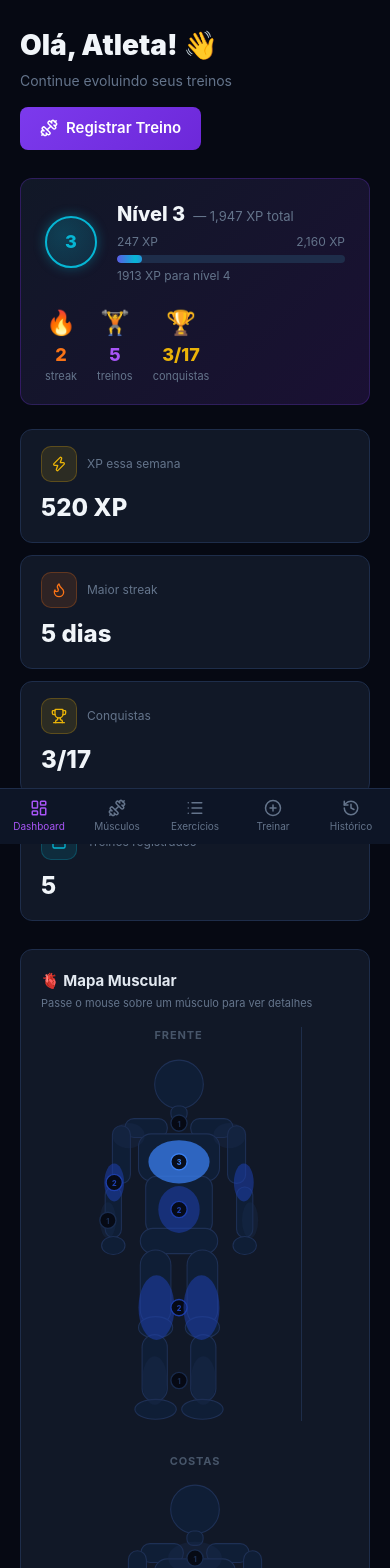
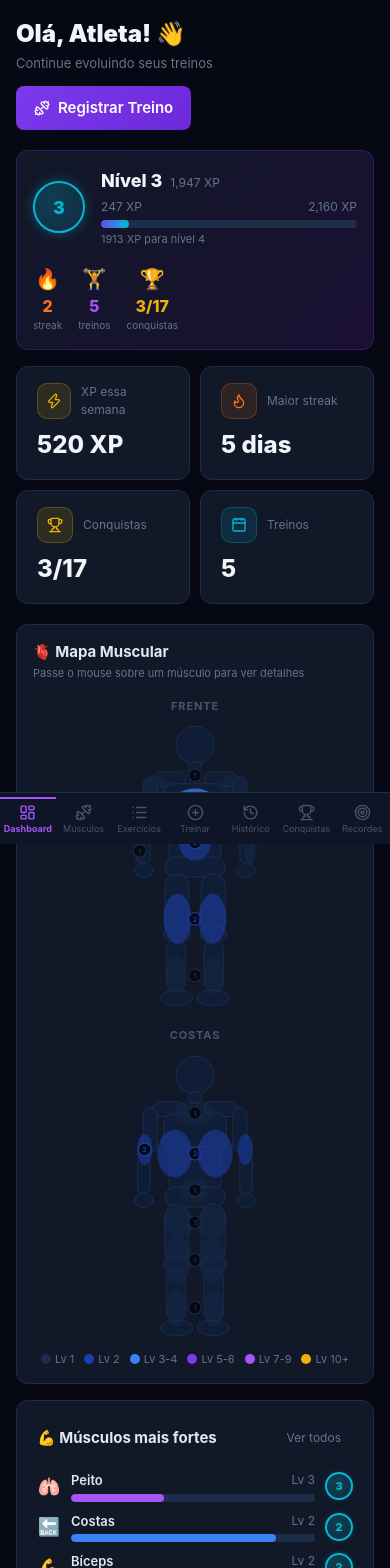
Before and after one commit to ThiagoGTK/Fitness-rpg, a React (Vite) app: page / in a window 390 px wide. Shown: the top 1568 px of the page. Built offline with nearby package versions, Linux system fonts and the light colour scheme.

Commit message:
feat: mobile-first responsive layout across all pages

```diff
--- a/src/components/BodyMap.tsx
+++ b/src/components/BodyMap.tsx
@@ -223,13 +223,13 @@ export function BodyMap() {
       </div>
 
       {/* Side-by-side views */}
-      <div style={{ display: 'flex', justifyContent: 'center', gap: 32, flexWrap: 'wrap' }}>
+      <div className="bodymap-views">
         {/* Front */}
-        <div style={{ display: 'flex', flexDirection: 'column', alignItems: 'center', gap: 8 }}>
+        <div style={{ display: 'flex', flexDirection: 'column', alignItems: 'center', gap: 6 }}>
           <span style={{ fontSize: 11, fontWeight: 700, letterSpacing: '0.08em', color: '#475569', textTransform: 'uppercase' }}>
             Frente
           </span>
-          <svg viewBox="0 0 200 410" width="180" height="369" style={{ overflow: 'visible', display: 'block' }}>
+          <svg className="bodymap-svg" viewBox="0 0 200 410" style={{ overflow: 'visible', display: 'block' }}>
             <SvgDefs suffix="-front" />
             <BodySilhouette />
             {renderRegions(FRONT_REGIONS, FRONT_LABEL, '-front')}
@@ -237,17 +237,14 @@ export function BodyMap() {
         </div>
 
         {/* Divider */}
-        <div style={{
-          width: 1, background: '#1e2d4a', alignSelf: 'stretch', flexShrink: 0,
-          display: 'flex', alignItems: 'center',
-        }} />
+        <div className="bodymap-divider" />
 
         {/* Back */}
-        <div style={{ display: 'flex', flexDirection: 'column', alignItems: 'center', gap: 8 }}>
+        <div style={{ display: 'flex', flexDirection: 'column', alignItems: 'center', gap: 6 }}>
           <span style={{ fontSize: 11, fontWeight: 700, letterSpacing: '0.08em', color: '#475569', textTransform: 'uppercase' }}>
             Costas
           </span>
-          <svg viewBox="0 0 200 410" width="180" height="369" style={{ overflow: 'visible', display: 'block' }}>
+          <svg className="bodymap-svg" viewBox="0 0 200 410" style={{ overflow: 'visible', display: 'block' }}>
             <SvgDefs suffix="-back" />
             <BodySilhouette />
             {renderRegions(BACK_REGIONS, BACK_LABEL, '-back')}
--- a/src/components/Navigation.tsx
+++ b/src/components/Navigation.tsx
@@ -169,27 +169,28 @@ export function Navigation() {
         </div>
       )}
 
-      {/* Bottom nav (mobile) */}
+      {/* Bottom nav (mobile) — all 7 items, icon + label for active */}
       <nav style={{
         position: 'fixed', bottom: 0, left: 0, right: 0,
         background: '#0d1526', borderTop: '1px solid #1e2d4a',
-        display: 'flex', zIndex: 50, padding: '6px 0',
+        display: 'flex', zIndex: 50, padding: '4px 0',
       }}
         className="mobile-nav"
       >
-        {NAV.slice(0, 5).map(({ to, icon: Icon, label }) => {
+        {NAV.map(({ to, icon: Icon, label }) => {
           const active = to === '/' ? location.pathname === '/' : location.pathname.startsWith(to);
           return (
             <NavLink
               key={to} to={to}
               style={{
                 flex: 1, display: 'flex', flexDirection: 'column', alignItems: 'center',
-                gap: 2, textDecoration: 'none', fontSize: 10,
-                color: active ? '#a855f7' : '#64748b',
-                padding: '4px 0',
+                gap: 1, textDecoration: 'none', fontSize: 9, fontWeight: active ? 700 : 400,
+                color: active ? '#a855f7' : '#475569',
+                padding: '5px 2px',
+                borderTop: active ? '2px solid #a855f7' : '2px solid transparent',
               }}
             >
-              <Icon size={18} />
+              <Icon size={17} />
               <span>{label}</span>
             </NavLink>
           );
--- a/src/pages/AchievementsPage.tsx
+++ b/src/pages/AchievementsPage.tsx
@@ -17,9 +17,9 @@ export function AchievementsPage() {
   const locked = achievements.filter(a => !a.unlockedAt);
 
   return (
-    <div className="fade-in-up" style={{ padding: '24px 20px', maxWidth: 900, margin: '0 auto' }}>
-      <div style={{ marginBottom: 24 }}>
-        <h1 style={{ margin: 0, fontSize: 26, fontWeight: 900, color: '#f1f5f9' }}>🏆 Conquistas</h1>
+    <div className="page-wrap fade-in-up" style={{ maxWidth: 900 }}>
+      <div style={{ marginBottom: 16 }}>
+        <h1 style={{ margin: 0, fontSize: 24, fontWeight: 900, color: '#f1f5f9' }}>🏆 Conquistas</h1>
         <p style={{ margin: '4px 0 0', color: '#64748b', fontSize: 14 }}>
           {unlocked.length} de {achievements.length} conquistadas
         </p>
@@ -52,7 +52,7 @@ export function AchievementsPage() {
           <h3 style={{ fontSize: 15, fontWeight: 700, color: '#eab308', marginBottom: 14 }}>
             ⭐ Conquistadas ({unlocked.length})
           </h3>
-          <div style={{ display: 'grid', gridTemplateColumns: 'repeat(auto-fill, minmax(260px, 1fr))', gap: 12, marginBottom: 28 }}>
+          <div className="grid-items" style={{ marginBottom: 24 }}>
             {unlocked.map(a => (
               <div key={a.id} className="game-card" style={{
                 padding: '16px 18px',
@@ -91,7 +91,7 @@ export function AchievementsPage() {
             <Lock size={14} style={{ display: 'inline', verticalAlign: 'middle', marginRight: 6 }} />
             Bloqueadas ({locked.length})
           </h3>
-          <div style={{ display: 'grid', gridTemplateColumns: 'repeat(auto-fill, minmax(260px, 1fr))', gap: 12 }}>
+          <div className="grid-items">
             {locked.map(a => (
               <div key={a.id} className="game-card" style={{ padding: '16px 18px', opacity: 0.6 }}>
                 <div style={{ display: 'flex', gap: 12, alignItems: 'flex-start' }}>
--- a/src/pages/Dashboard.tsx
+++ b/src/pages/Dashboard.tsx
@@ -59,79 +59,79 @@ export function Dashboard() {
   }
 
   return (
-    <div className="fade-in-up" style={{ padding: '24px 20px', maxWidth: 1100, margin: '0 auto' }}>
+    <div className="page-wrap fade-in-up">
       {/* Header */}
       <div style={{
         display: 'flex', alignItems: 'center', justifyContent: 'space-between',
-        flexWrap: 'wrap', gap: 16, marginBottom: 28,
+        flexWrap: 'wrap', gap: 12, marginBottom: 20,
       }}>
         <div>
-          <h1 style={{ margin: 0, fontSize: 28, fontWeight: 900, color: '#f1f5f9' }}>
+          <h1 style={{ margin: 0, fontSize: 24, fontWeight: 900, color: '#f1f5f9' }}>
             Olá, {user.name}! 👋
           </h1>
-          <p style={{ margin: '4px 0 0', color: '#64748b', fontSize: 14 }}>
+          <p style={{ margin: '2px 0 0', color: '#64748b', fontSize: 13 }}>
             Continue evoluindo seus treinos
           </p>
         </div>
-        <button className="btn-primary" onClick={() => navigate('/log')} style={{ fontSize: 15 }}>
-          <Dumbbell size={18} /> Registrar Treino
+        <button className="btn-primary" onClick={() => navigate('/log')}>
+          <Dumbbell size={16} /> Registrar Treino
         </button>
       </div>
 
       {/* User level card */}
       <div className="game-card" style={{
-        padding: '20px 24px', marginBottom: 24,
+        padding: '16px', marginBottom: 16,
         background: 'linear-gradient(135deg, #111827 0%, #1a1033 100%)',
         border: '1px solid #7c3aed40',
       }}>
-        <div style={{ display: 'flex', alignItems: 'center', gap: 20, flexWrap: 'wrap' }}>
+        <div className="level-card-inner">
           <LevelBadge level={user.level} size="lg" glow />
-          <div style={{ flex: 1, minWidth: 200 }}>
-            <div style={{ display: 'flex', alignItems: 'baseline', gap: 8, marginBottom: 4 }}>
-              <span style={{ fontSize: 20, fontWeight: 800, color: '#f1f5f9' }}>Nível {user.level}</span>
-              <span style={{ fontSize: 13, color: '#64748b' }}>— {user.totalXP.toLocaleString()} XP total</span>
+          <div style={{ flex: 1, minWidth: 140 }}>
+            <div style={{ display: 'flex', alignItems: 'baseline', gap: 8, marginBottom: 4, flexWrap: 'wrap' }}>
+              <span style={{ fontSize: 18, fontWeight: 800, color: '#f1f5f9' }}>Nível {user.level}</span>
+              <span style={{ fontSize: 12, color: '#64748b' }}>{user.totalXP.toLocaleString()} XP</span>
             </div>
             <XPBar current={userXPCurrent} required={userXPRequired} showLabel animated />
-            <div style={{ fontSize: 12, color: '#64748b', marginTop: 4 }}>
+            <div style={{ fontSize: 11, color: '#64748b', marginTop: 3 }}>
               {userXPRequired - userXPCurrent} XP para nível {user.level + 1}
             </div>
           </div>
-          <div style={{ display: 'flex', gap: 20, flexWrap: 'wrap' }}>
+          <div style={{ display: 'flex', gap: 16 }}>
             {user.streak > 0 && (
               <div style={{ textAlign: 'center' }}>
-                <div style={{ fontSize: 24 }}>🔥</div>
-                <div style={{ fontSize: 18, fontWeight: 800, color: '#f97316' }}>{user.streak}</div>
-                <div style={{ fontSize: 11, color: '#64748b' }}>streak</div>
+                <div style={{ fontSize: 20 }}>🔥</div>
+                <div style={{ fontSize: 16, fontWeight: 800, color: '#f97316' }}>{user.streak}</div>
+                <div style={{ fontSize: 10, color: '#64748b' }}>streak</div>
               </div>
             )}
             <div style={{ textAlign: 'center' }}>
-              <div style={{ fontSize: 24 }}>🏋️</div>
-              <div style={{ fontSize: 18, fontWeight: 800, color: '#a855f7' }}>{workouts.length}</div>
-              <div style={{ fontSize: 11, color: '#64748b' }}>treinos</div>
+              <div style={{ fontSize: 20 }}>🏋️</div>
+              <div style={{ fontSize: 16, fontWeight: 800, color: '#a855f7' }}>{workouts.length}</div>
+              <div style={{ fontSize: 10, color: '#64748b' }}>treinos</div>
             </div>
             <div style={{ textAlign: 'center' }}>
-              <div style={{ fontSize: 24 }}>🏆</div>
-              <div style={{ fontSize: 18, fontWeight: 800, color: '#eab308' }}>{unlockedCount}/{achievements.length}</div>
-              <div style={{ fontSize: 11, color: '#64748b' }}>conquistas</div>
+              <div style={{ fontSize: 20 }}>🏆</div>
+              <div style={{ fontSize: 16, fontWeight: 800, color: '#eab308' }}>{unlockedCount}/{achievements.length}</div>
+              <div style={{ fontSize: 10, color: '#64748b' }}>conquistas</div>
             </div>
           </div>
         </div>
       </div>
 
       {/* Stats grid */}
-      <div style={{ display: 'grid', gridTemplateColumns: 'repeat(auto-fill, minmax(180px, 1fr))', gap: 12, marginBottom: 28 }}>
+      <div className="grid-stat">
         <StatCard icon={<Zap size={16} />} label="XP essa semana" value={`${user.weeklyXP.toLocaleString()} XP`} color="#eab308" />
         <StatCard icon={<Flame size={16} />} label="Maior streak" value={`${user.longestStreak} dias`} color="#f97316" />
         <StatCard icon={<Trophy size={16} />} label="Conquistas" value={`${unlockedCount}/${achievements.length}`} color="#eab308" />
-        <StatCard icon={<Calendar size={16} />} label="Treinos registrados" value={workouts.length} color="#06b6d4" />
+        <StatCard icon={<Calendar size={16} />} label="Treinos" value={workouts.length} color="#06b6d4" />
       </div>
 
       {/* Body map */}
-      <div className="game-card" style={{ padding: '20px', marginBottom: 20 }}>
+      <div className="game-card" style={{ padding: '16px', marginBottom: 16 }}>
         <BodyMap />
       </div>
 
-      <div style={{ display: 'grid', gridTemplateColumns: 'repeat(auto-fill, minmax(320px, 1fr))', gap: 20 }}>
+      <div className="grid-cards">
         {/* Top muscles */}
         <div className="game-card" style={{ padding: '20px' }}>
           <div style={{ display: 'flex', alignItems: 'center', justifyContent: 'space-between', marginBottom: 16 }}>
--- a/src/pages/ExercisesPage.tsx
+++ b/src/pages/ExercisesPage.tsx
@@ -160,13 +160,13 @@ export function ExercisesPage() {
   function getMuscle(id: string) { return muscles.find(m => m.id === id); }
 
   return (
-    <div className="fade-in-up" style={{ padding: '24px 20px', maxWidth: 1100, margin: '0 auto' }}>
+    <div className="page-wrap fade-in-up">
       {(showModal || editing) && (
         <ExerciseModal exercise={editing} onClose={() => { setShowModal(false); setEditing(undefined); }} />
       )}
       {confirmDelete && (
         <div className="modal-backdrop" style={{ position: 'fixed', inset: 0, zIndex: 200, background: 'rgba(0,0,0,0.75)', display: 'flex', alignItems: 'center', justifyContent: 'center', padding: 16 }}>
-          <div className="modal-content game-card" style={{ padding: 28, maxWidth: 360, textAlign: 'center' }}>
+          <div className="modal-content game-card" style={{ padding: 24, maxWidth: 340, width: '100%', textAlign: 'center' }}>
             <div style={{ fontSize: 36, marginBottom: 12 }}>🗑️</div>
             <h3 style={{ margin: '0 0 8px', color: '#f1f5f9' }}>Excluir exercício?</h3>
             <p style={{ color: '#64748b', fontSize: 14, margin: '0 0 20px' }}>Esta ação não pode ser desfeita.</p>
@@ -180,10 +180,10 @@ export function ExercisesPage() {
         </div>
       )}
 
-      <div style={{ display: 'flex', alignItems: 'center', justifyContent: 'space-between', flexWrap: 'wrap', gap: 12, marginBottom: 24 }}>
+      <div style={{ display: 'flex', alignItems: 'center', justifyContent: 'space-between', flexWrap: 'wrap', gap: 12, marginBottom: 16 }}>
         <div>
-          <h1 style={{ margin: 0, fontSize: 26, fontWeight: 900, color: '#f1f5f9' }}>🏋️ Exercícios</h1>
-          <p style={{ margin: '4px 0 0', color: '#64748b', fontSize: 14 }}>{exercises.length} exercícios cadastrados</p>
+          <h1 style={{ margin: 0, fontSize: 24, fontWeight: 900, color: '#f1f5f9' }}>🏋️ Exercícios</h1>
+          <p style={{ margin: '2px 0 0', color: '#64748b', fontSize: 13 }}>{exercises.length} exercícios cadastrados</p>
         </div>
         <button className="btn-primary" onClick={() => setShowModal(true)}>
           <Plus size={16} /> Novo Exercício
@@ -191,20 +191,20 @@ export function ExercisesPage() {
       </div>
 
       {/* Filters */}
-      <div style={{ display: 'flex', gap: 10, flexWrap: 'wrap', marginBottom: 20 }}>
-        <input className="game-input" style={{ maxWidth: 220 }} placeholder="Buscar exercício..." value={search} onChange={e => setSearch(e.target.value)} />
-        <select className="game-input" style={{ maxWidth: 180 }} value={filterType} onChange={e => setFilterType(e.target.value)}>
+      <div className="filter-row">
+        <input className="game-input" placeholder="Buscar..." value={search} onChange={e => setSearch(e.target.value)} />
+        <select className="game-input" value={filterType} onChange={e => setFilterType(e.target.value)}>
           <option value="">Todos os tipos</option>
           {Object.entries(EXERCISE_TYPE_LABELS).map(([k, v]) => <option key={k} value={k}>{v}</option>)}
         </select>
-        <select className="game-input" style={{ maxWidth: 180 }} value={filterMuscle} onChange={e => setFilterMuscle(e.target.value)}>
+        <select className="game-input" value={filterMuscle} onChange={e => setFilterMuscle(e.target.value)}>
           <option value="">Todos os músculos</option>
           {muscles.map(m => <option key={m.id} value={m.id}>{m.icon} {m.name}</option>)}
         </select>
       </div>
 
       {/* Exercise list */}
-      <div style={{ display: 'grid', gridTemplateColumns: 'repeat(auto-fill, minmax(300px, 1fr))', gap: 14 }}>
+      <div className="grid-exercises">
         {sorted.map(ex => {
           const pm = getMuscle(ex.primaryMuscleId);
           const req = xpForExerciseLevel(ex.level);
--- a/src/pages/HistoryPage.tsx
+++ b/src/pages/HistoryPage.tsx
@@ -47,14 +47,14 @@ export function HistoryPage() {
     s + w.entries.reduce((es, e) => es + calcVolume(e.sets), 0), 0);
 
   return (
-    <div className="fade-in-up" style={{ padding: '24px 20px', maxWidth: 900, margin: '0 auto' }}>
-      <div style={{ marginBottom: 24 }}>
-        <h1 style={{ margin: 0, fontSize: 26, fontWeight: 900, color: '#f1f5f9' }}>📋 Histórico de Treinos</h1>
-        <p style={{ margin: '4px 0 0', color: '#64748b', fontSize: 14 }}>{totalSessions} sessões registradas</p>
+    <div className="page-wrap fade-in-up" style={{ maxWidth: 900 }}>
+      <div style={{ marginBottom: 16 }}>
+        <h1 style={{ margin: 0, fontSize: 24, fontWeight: 900, color: '#f1f5f9' }}>📋 Histórico de Treinos</h1>
+        <p style={{ margin: '2px 0 0', color: '#64748b', fontSize: 13 }}>{totalSessions} sessões registradas</p>
       </div>
 
       {/* Summary */}
-      <div style={{ display: 'grid', gridTemplateColumns: 'repeat(auto-fill, minmax(160px, 1fr))', gap: 12, marginBottom: 24 }}>
+      <div className="grid-summary">
         {[
           { label: 'Total de sessões', value: totalSessions, icon: '📅', color: '#a855f7' },
           { label: 'XP total ganho', value: `${totalXP.toLocaleString()}`, icon: '⚡', color: '#eab308' },
@@ -69,13 +69,13 @@ export function HistoryPage() {
       </div>
 
       {/* Filters */}
-      <div style={{ display: 'flex', gap: 10, flexWrap: 'wrap', marginBottom: 20 }}>
-        <input className="game-input" style={{ maxWidth: 220 }} placeholder="Buscar..." value={search} onChange={e => setSearch(e.target.value)} />
-        <select className="game-input" style={{ maxWidth: 200 }} value={filterExercise} onChange={e => setFilterExercise(e.target.value)}>
+      <div className="filter-row">
+        <input className="game-input" placeholder="Buscar..." value={search} onChange={e => setSearch(e.target.value)} />
+        <select className="game-input" value={filterExercise} onChange={e => setFilterExercise(e.target.value)}>
           <option value="">Todos os exercícios</option>
           {exercises.map(ex => <option key={ex.id} value={ex.id}>{ex.name}</option>)}
         </select>
-        <select className="game-input" style={{ maxWidth: 180 }} value={filterMuscle} onChange={e => setFilterMuscle(e.target.value)}>
+        <select className="game-input" value={filterMuscle} onChange={e => setFilterMuscle(e.target.value)}>
           <option value="">Todos os músculos</option>
           {muscles.map(m => <option key={m.id} value={m.id}>{m.icon} {m.name}</option>)}
         </select>
--- a/src/pages/MusclesPage.tsx
+++ b/src/pages/MusclesPage.tsx
@@ -26,19 +26,19 @@ export function MusclesPage() {
   const totalXP = muscles.reduce((s, m) => s + m.totalXPEarned, 0);
 
   return (
-    <div className="fade-in-up" style={{ padding: '24px 20px', maxWidth: 1100, margin: '0 auto' }}>
+    <div className="page-wrap fade-in-up">
       {/* Header */}
-      <div style={{ marginBottom: 24 }}>
-        <h1 style={{ margin: 0, fontSize: 26, fontWeight: 900, color: '#f1f5f9' }}>
+      <div style={{ marginBottom: 16 }}>
+        <h1 style={{ margin: 0, fontSize: 24, fontWeight: 900, color: '#f1f5f9' }}>
           💪 Grupos Musculares
         </h1>
-        <p style={{ margin: '4px 0 0', color: '#64748b', fontSize: 14 }}>
+        <p style={{ margin: '2px 0 0', color: '#64748b', fontSize: 13 }}>
           Acompanhe a evolução de cada músculo
         </p>
       </div>
 
       {/* Summary */}
-      <div style={{ display: 'grid', gridTemplateColumns: 'repeat(auto-fill, minmax(160px, 1fr))', gap: 12, marginBottom: 28 }}>
+      <div className="grid-stat">
         {[
           { label: 'Nível médio', value: avgLevel, icon: '📊' },
           { label: 'Maior nível', value: maxLevel, icon: '🏆' },
--- a/src/pages/RecordsPage.tsx
+++ b/src/pages/RecordsPage.tsx
@@ -23,16 +23,16 @@ export function RecordsPage() {
   const maxWeightRecord = personalRecords.reduce((max, r) => r.maxWeight > (max?.maxWeight || 0) ? r : max, personalRecords[0]);
 
   return (
-    <div className="fade-in-up" style={{ padding: '24px 20px', maxWidth: 900, margin: '0 auto' }}>
-      <div style={{ marginBottom: 24 }}>
-        <h1 style={{ margin: 0, fontSize: 26, fontWeight: 900, color: '#f1f5f9' }}>🎯 Recordes Pessoais</h1>
-        <p style={{ margin: '4px 0 0', color: '#64748b', fontSize: 14 }}>
+    <div className="page-wrap fade-in-up" style={{ maxWidth: 900 }}>
+      <div style={{ marginBottom: 16 }}>
+        <h1 style={{ margin: 0, fontSize: 24, fontWeight: 900, color: '#f1f5f9' }}>🎯 Recordes Pessoais</h1>
+        <p style={{ margin: '2px 0 0', color: '#64748b', fontSize: 13 }}>
           Seus melhores desempenhos de todos os tempos
         </p>
       </div>
 
       {/* Highlights */}
-      <div style={{ display: 'grid', gridTemplateColumns: 'repeat(auto-fill, minmax(200px, 1fr))', gap: 12, marginBottom: 28 }}>
+      <div className="grid-summary">
         <div className="game-card" style={{ padding: '16px', textAlign: 'center', border: '1px solid #eab30840', background: 'linear-gradient(135deg, #111827, #1a1a2e)' }}>
           <div style={{ fontSize: 28, marginBottom: 4 }}>🏆</div>
           <div style={{ fontSize: 22, fontWeight: 800, color: '#eab308' }}>{totalPRs}</div>
@@ -97,32 +97,32 @@ export function RecordsPage() {
                   </div>
 
                   {/* Records */}
-                  <div style={{ display: 'flex', gap: 16, flex: 1, flexWrap: 'wrap' }}>
-                    <div style={{ textAlign: 'center', minWidth: 80 }}>
-                      <div style={{ fontSize: 10, color: '#64748b', marginBottom: 2 }}>MAIOR CARGA</div>
+                  <div className="records-stats">
+                    <div className="records-stat">
+                      <div style={{ fontSize: 10, color: '#64748b', marginBottom: 2 }}>CARGA</div>
                       <div style={{ fontSize: 18, fontWeight: 800, color: '#a855f7' }}>
                         {record.maxWeight > 0 ? `${record.maxWeight}kg` : 'PC'}
                       </div>
                     </div>
-                    <div style={{ textAlign: 'center', minWidth: 80 }}>
-                      <div style={{ fontSize: 10, color: '#64748b', marginBottom: 2 }}>MAIOR VOLUME</div>
+                    <div className="records-stat">
+                      <div style={{ fontSize: 10, color: '#64748b', marginBottom: 2 }}>VOLUME</div>
                       <div style={{ fontSize: 18, fontWeight: 800, color: '#06b6d4' }}>
                         {record.maxVolume.toLocaleString()}<span style={{ fontSize: 11 }}>kg</span>
                       </div>
                     </div>
-                    <div style={{ textAlign: 'center', minWidth: 80 }}>
-                      <div style={{ fontSize: 10, color: '#64748b', marginBottom: 2 }}>MAX REPS/SÉRIE</div>
+                    <div className="records-stat">
+                      <div style={{ fontSize: 10, color: '#64748b', marginBottom: 2 }}>REPS</div>
                       <div style={{ fontSize: 18, fontWeight: 800, color: '#10b981' }}>
                         {record.maxRepsInSet}
                       </div>
                     </div>
-                    <div style={{ textAlign: 'center', minWidth: 80 }}>
-                      <div style={{ fontSize: 10, color: '#64748b', marginBottom: 2 }}>MAX SÉRIES</div>
+                    <div className="records-stat">
+                      <div style={{ fontSize: 10, color: '#64748b', marginBottom: 2 }}>SÉRIES</div>
                       <div style={{ fontSize: 18, fontWeight: 800, color: '#f97316' }}>
                         {record.maxSetsInSession}
                       </div>
                     </div>
-                    <div style={{ textAlign: 'center', minWidth: 80 }}>
+                    <div className="records-stat">
                       <div style={{ fontSize: 10, color: '#64748b', marginBottom: 2 }}>VEZES</div>
                       <div style={{ fontSize: 18, fontWeight: 800, color: '#eab308' }}>
                         {ex.timesPerformed}
--- a/src/pages/WorkoutLogPage.tsx
+++ b/src/pages/WorkoutLogPage.tsx
@@ -224,9 +224,9 @@ export function WorkoutLogPage() {
   }
 
   return (
-    <div className="fade-in-up" style={{ padding: '24px 20px', maxWidth: 700, margin: '0 auto' }}>
-      <div style={{ marginBottom: 24 }}>
-        <h1 style={{ margin: 0, fontSize: 26, fontWeight: 900, color: '#f1f5f9' }}>
+    <div className="page-wrap fade-in-up" style={{ maxWidth: 700 }}>
+      <div style={{ marginBottom: 16 }}>
+        <h1 style={{ margin: 0, fontSize: 24, fontWeight: 900, color: '#f1f5f9' }}>
           ➕ Registrar Treino
         </h1>
         <p style={{ margin: '4px 0 0', color: '#64748b', fontSize: 14 }}>
```
Also changed, not shown: src/App.tsx (+153 -10 lines).
